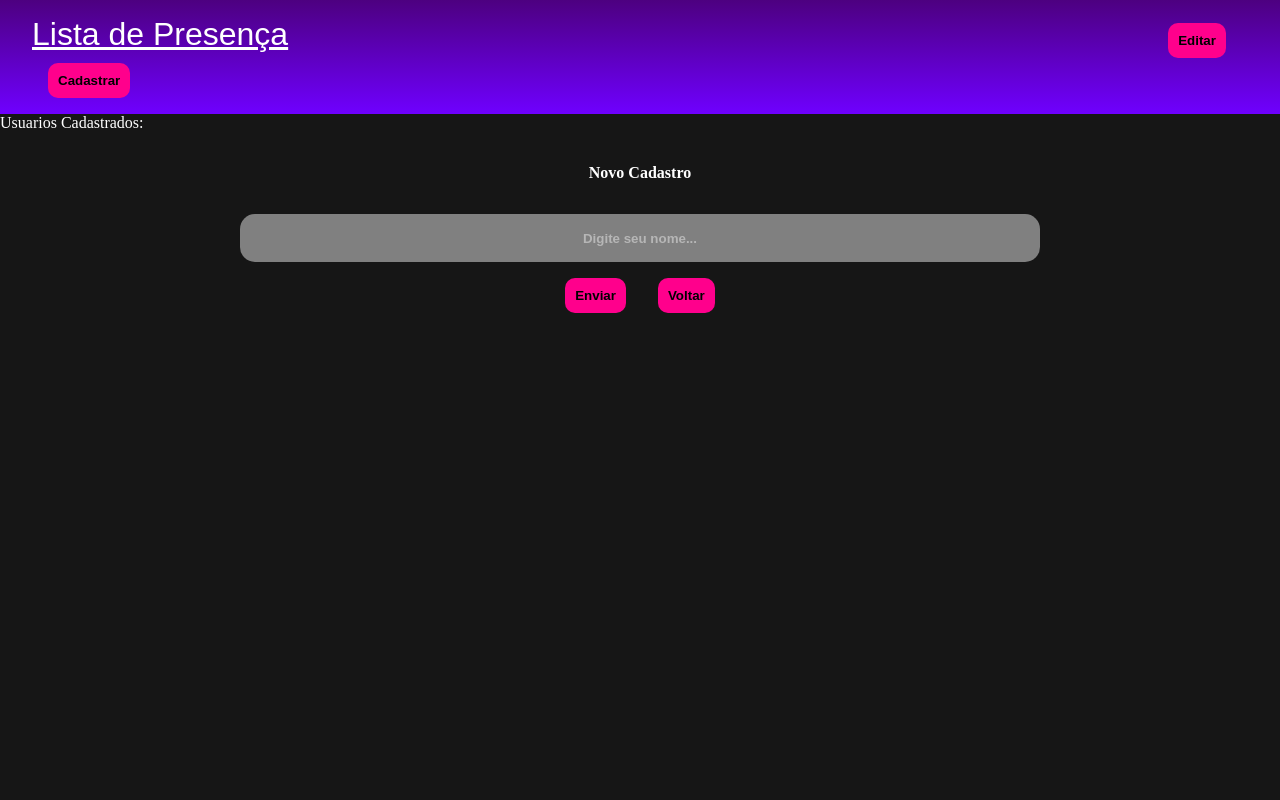
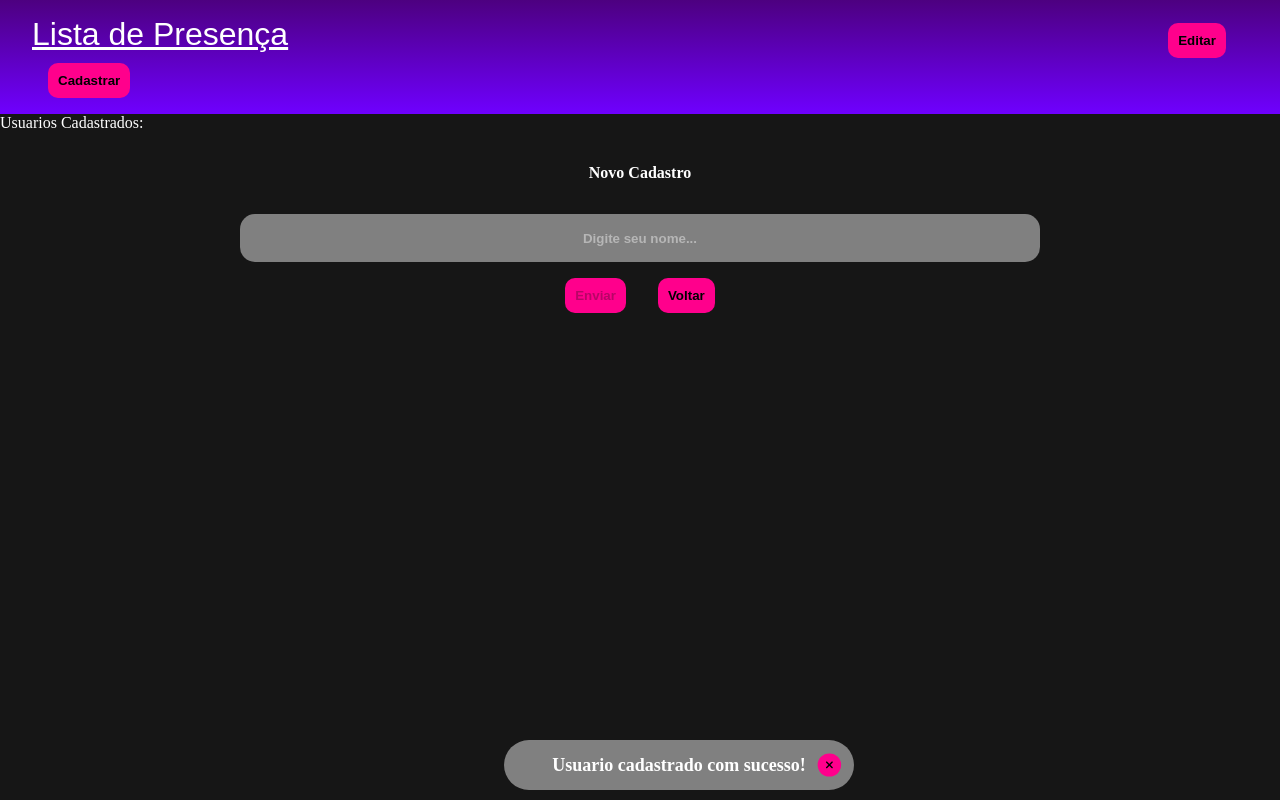
Before and after one commit to JopeOliveira23/lista-pressenca-angular, an Angular app: page /cadastro in a window 1280 px wide. Built offline with nearby package versions, Linux system fonts and the light colour scheme.

Commit message:
11/10
Estudo de jquery

Reestruturação do SCSS e animações

Revisão HTML e TypeScript

```diff
--- a/package.json
+++ b/package.json
@@ -29,6 +29,7 @@
     "@angular/cli": "~14.1.0",
     "@angular/compiler-cli": "^14.1.0",
     "@types/jasmine": "~4.0.0",
+    "@types/jquery": "^3.5.14",
     "jasmine-core": "~4.2.0",
     "karma": "~6.4.0",
     "karma-chrome-launcher": "~3.1.0",
--- a/src/app/components/cadastro/cadastro.component.html
+++ b/src/app/components/cadastro/cadastro.component.html
@@ -1,4 +1,4 @@
-<form [formGroup]="form">
+<form [formGroup]="form" (ngSubmit)="onClick('enviar')">
 
     <div class="parent" style="margin-top: 2rem; font-weight: bold; color: white;">Novo Cadastro</div>
 
@@ -10,17 +10,16 @@
 
     <div style="text-align : center;">
 
-        <button class="cadastrar">Enviar</button>
+        <button class="cadastrar" [disabled]="form.invalid">Enviar</button>
 
         <button [routerLink]="['']" class="voltar"><strong>Voltar</strong></button>
     </div>
 
-    <div class="alert show">
-        <span class="fas fa-exclamation-circle"></span>
+    <div class="parent alert show">
         <span class="msg">Usuario cadastrado com sucesso!</span>
-        <span class="close-btn">
+        <button class="close-btn" (click)="onClick('close')">
             <span class="fas fa-times"></span>
-        </span>
+        </button>
     </div>
 
     <script>
--- a/src/app/components/cadastro/cadastro.component.scss
+++ b/src/app/components/cadastro/cadastro.component.scss
@@ -8,7 +8,6 @@
 }
 
 .cadastrar {
- // margin-left: 2rem;
   cursor: pointer;
   margin-top: 1rem;
   padding: 10px;
@@ -30,202 +29,6 @@
 
 }
 
-.alert {
-  background: gray;
-  padding: 25px;
-  height: 50px;
-  width: 300px;
-  position: absolute;
-  align-items: center;
-  top: 270px;
-  overflow: hidden;
-  border-radius: 25px;
-  opacity: 100%;
-  pointer-events: none;
-
-}
-
-.alert.showAlert {
-  opacity: 100%;
-  pointer-events: none;
-
-}
-
-.alert.show {
-  animation: show_slide 1s ease forwards;
-
-}
-
-@keyframes show_slide {
-  0% {
-      transform: translateX(100%);
-  }
-  40% {
-      transform: translateX(-10%);
-  }
-  80% {
-      transform: translateX(0%);
-  }
-  100% {
-      transform: translateX(-10px);
-  }
-}
-
-.alert.hide {
-  animation: hide_slide 1s ease forwards;
-
-}
-
-@keyframes hide_slide {
-  0% {
-      transform: translateX(-10px);
-  }
-  40% {
-      transform: translateX(0%);
-  }
-  80% {
-      transform: translateX(-10%);
-  }
-  100% {
-      transform: translateX(100%);
-  }
-}
-
-.alert .fa-exclamation-circle {
-  position: absolute;
-
-
-}
-
-.alert .msg {
-
-
-}
-
-.alert .close-btn {
-
-  cursor: pointer;
-
-}
-
-.close-btn:hover {
-
-
-
-}
-
-.close-btn .fa-times {
-
-
-}
-
-
-
-
-
-
-
-
-
-
-
-
-
-
-
-
-
-
-
-
-.fadeIn {
-  animation: fadeIn 0.5s;
-  -webkit-animation: fadeIn 0.5s;
-  -moz-animation: fadeIn 0.5s;
-  -o-animation: fadeIn 0.5s;
-  -ms-animation: fadeIn 0.5s;
-
-}
-
-@keyframes fadeIn {
-  0% { opacity: 0; }
-  100% { opacity: 1; }
-}
-
-@-moz-keyframes fadeIn {
-  0% { opacity: 0; }
-  100% { opacity: 1; }
-}
-
-@-webkit-keyframes fadeIn {
-  0% { opacity: 0; }
-  100% { opacity: 1; }
-}
-
-@-o-keyframes fadeIn {
-  0% { opacity: 0; }
-  100% { opacity: 1; }
-}
-
-@-ms-keyframes fadeIn {
-  0% { opacity: 0; }
-  100% { opacity: 1; }
-}
-
-
-.fade-out {
-  animation: fadeOut ease 1s;
-  -webkit-animation: fadeOut ease 1s;
-  -moz-animation: fadeOut ease 1s;
-  -o-animation: fadeOut ease 1s;
-  -ms-animation: fadeOut ease 1s;
-}
-
-@keyframes fadeOut {
-  0% {
-    opacity:1;
-  }
-  100% {
-    opacity:0;
-  }
-}
-
-@-moz-keyframes fadeOut {
-  0% {
-    opacity:1;
-  }
-  100% {
-    opacity:0;
-  }
-}
-
-@-webkit-keyframes fadeOut {
-  0% {
-    opacity:1;
-  }
-  100% {
-    opacity:0;
-  }
-}
-
-@-o-keyframes fadeOut {
-  0% {
-    opacity:1;
-  }
-  100% {
-    opacity:0;
-  }
-}
-
-@-ms-keyframes fadeOut {
-  0% {
-    opacity:1;
-  }
-  100% {
-    opacity:0;
-  }
-}
-
 .close {
   position: absolute;
   right: 25px;
@@ -237,26 +40,16 @@
 
 }
 
-
-
-
-
-
-
-
-
 .alert {
-  background: #ffdb9b;
-  padding: 20px 40px;
-  min-width: 420px;
+  background: gray;
+  height: 50px;
+  width: 350px;
   position: absolute;
-  right: 0px;
-  top: 10px;
+  bottom: 0;
+  left: 31.5rem;
   overflow: hidden;
-  border-radius: 4px;
-  border-left: 8px solid #ffa502;
-  opacity: 0;
-  pointer-events: none;
+  border-radius: 25px;
+  opacity: 1;
 
 }
 
@@ -273,16 +66,16 @@
 
 @keyframes show_slide {
   0% {
-      transform: translateX(100%);
+      transform: translateY(100%);
   }
   40% {
-      transform: translateX(-10%);
+      transform: translateY(-10%);
   }
   80% {
-      transform: translateX(0%);
+      transform: translateY(0%);
   }
   100% {
-      transform: translateX(-10px);
+      transform: translateY(-10px);
   }
 }
 
@@ -293,59 +86,41 @@
 
 @keyframes hide_slide {
   0% {
-      transform: translateX(-10px);
+      transform: translateY(-10px);
   }
   40% {
-      transform: translateX(0%);
+      transform: translateY(0%);
   }
   80% {
-      transform: translateX(-10%);
+      transform: translateY(-10%);
   }
   100% {
-      transform: translateX(100%);
+      transform: translateY(100%);
   }
 }
 
-.alert .fa-exclamation-circle {
-  position: absolute;
-  left: 20px;
-  top: 50%;
-  transform: translateY(-50%);
-  color: #ce8500;
-  font-size: 30px;
-
-}
-
 .alert .msg {
-  padding: 0 20px;
   font-size: 18px;
-  color: #ce8500;
+  color: white;
+  font-weight: bold;
 
 }
 
 .alert .close-btn {
   position: absolute;
-  right: 0px;
-  top: 50%;
-  transform: translateY(-50%);
-  background: #ffd080;
-  padding: 20px 18px;
+  right: 2px;
+  border-radius: 50px;
+  background: rgb(255, 0, 140);
+  padding: 3px 15px;
   cursor: pointer;
-
-}
-
-.close-btn:hover {
-  background: #ffc766;
+  transform: scale(50%);
 
 }
 
 .close-btn .fa-times {
-  color: #ce8500;
+  color: black;
   font-size: 22px;
   line-height: 40px;
+  cursor: pointer;
 
 }
-
-.body {
-  overflow: hidden;
-}
--- a/src/app/components/cadastro/cadastro.component.ts
+++ b/src/app/components/cadastro/cadastro.component.ts
@@ -20,11 +20,12 @@ export class CadastroComponent implements OnInit {
     this.form = this.fb.group({
       cadastro: [ null, Validators.required ]
     })
+
   }
 
 
-  onClick(teste: string) {
+  onClick(event: string) {
 
-
+    console.log ();
   }
 }
--- a/src/index.html
+++ b/src/index.html
@@ -1,5 +1,5 @@
 <!doctype html>
-<html lang="en">
+<html lang="pt">
 <head>
   <meta charset="utf-8">
   <title>ListaPresenca</title>
@@ -7,7 +7,7 @@
   <meta name="viewport" content="width=device-width, initial-scale=1">
   <link rel="icon" type="image/x-icon" href="favicon.ico">
   <script src="https://code.jquery.com/jquery-3.6.1.js"></script>
-  <script src="https://kit.fontawsome.com/a076d05399.js"></script>
+  <script src="https://kit.fontawesome.com/a076d05399.js" crossorigin="anonymous"></script>
 </head>
 <body>
   <app-root></app-root>
--- a/src/styles.scss
+++ b/src/styles.scss
@@ -7,3 +7,7 @@ body {background-color: rgb(22, 22, 22);}
     border: 0;
     box-sizing: border-box;
 }
+
+.body {
+    overflow: hidden;
+  }
```
Also changed, not shown: 1 other file (tests, documents, lock files or other folders).
